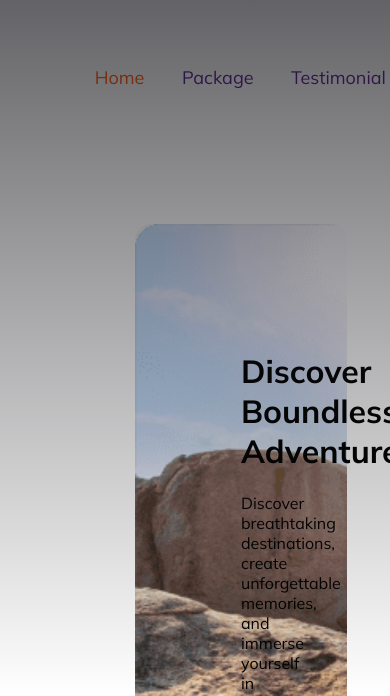
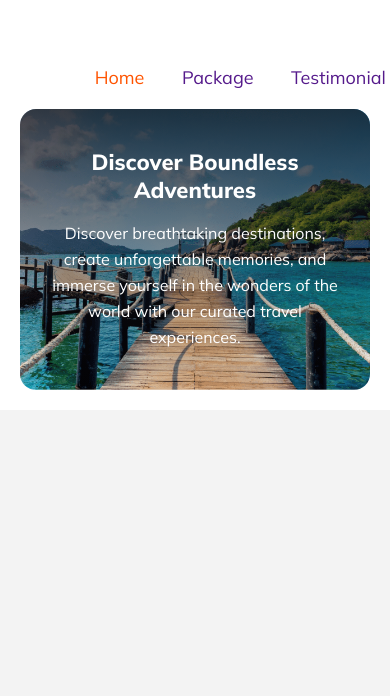
Before and after one commit to ProgrammerSabbir/blissful-journeys, a plain HTML site: page index.html in a window 390 px wide. Shown: the part 148-844 px from the top of the page. Drawn offline with Linux system fonts and the light colour scheme.

Commit message:
added overlays

```diff
--- a/index.html
+++ b/index.html
@@ -7,7 +7,7 @@
 <link rel="preconnect" href="https://fonts.gstatic.com" crossorigin>
 <link href="https://fonts.googleapis.com/css2?family=Mulish:ital,wght@0,200..1000;1,200..1000&display=swap" rel="stylesheet">
     <link rel="stylesheet" href="styles/style.css">
-    <title>Document</title>
+    <title>Blissful Journeys</title>
 </head>
 <body>
     <nav>
--- a/styles/style.css
+++ b/styles/style.css
@@ -48,27 +48,50 @@ nav li a{
 
 header{
     background-image: url(../images/Group\ 13\ \(1\)\ \(1\).png);
+    border-radius: 16px;
     background-size: cover;
     text-align: center;
     margin: 135px;
     padding: 106px;
     border-radius: 16px;
-    border-radius: 16px;
-
+    background-position: center;
+    position: relative;
+    z-index: 1;
 
     }
 
-.header:before{
-    content: ''; /* Required for the pseudo-element to appear */
-  position: absolute; /* Position the pseudo-element absolutely */
-  top: 0;
-  left: 0;
-  width: 100%;
-  height: 100%;
-  background: linear-gradient(180deg, rgba(19, 19, 24, 0.80) 0%, rgba(19, 19, 24, 0.00) 100%);
-  z-index: 1;
+header::after{
+    border: 16px;
+    content: '';
+    border-radius: 16px;
+    position: absolute;
+    top: 0;
+    left: 0;
+    width: 100%;
+    height: 100%;
+    background: linear-gradient(180deg, rgba(19, 19, 24, 0.80) 0%, rgba(19, 19, 24, 0) 100%);
+    z-index: -1;
+
+}
+header h1{
+    color: #FFF;
+    font-family: Mulish;
+    font-size: 64px;
+    font-style: normal;
+    font-weight: 800;
+    line-height: normal;
+    /* z-index: 1; */
 }
 
+header p{
+    color: #FFF;
+    text-align: center;
+    font-family: Mulish;
+    font-size: 16px;
+    font-style: normal;
+    font-weight: 400;
+    line-height: 26px; /* 162.5% */
+}
 
 footer{
     background: rgba(19, 19, 24, 0.05);
@@ -80,4 +103,16 @@ footer{
     nav{
         display: block;
     }
+    header{
+        margin: 20px;
+        padding: 24px;
+    }
+    header h1{
+        color: #FFF;
+font-family: Mulish;
+font-size: 22px;
+font-style: normal;
+font-weight: 800;
+line-height: normal;
+    }
   }
```
